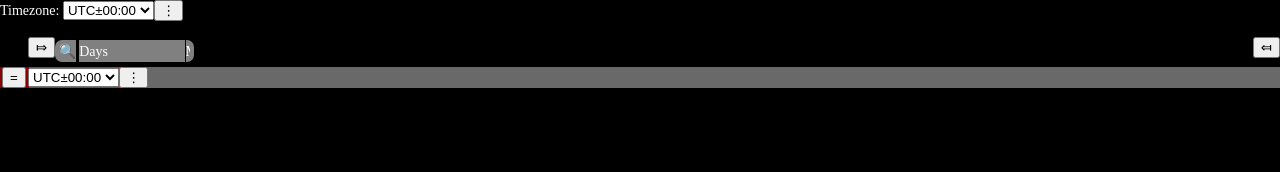
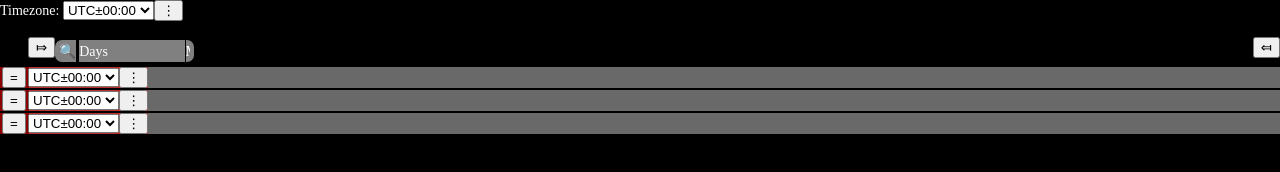
Before and after one commit to thanhntmany/project-management-tool, a website: page app/www/rows.html in a window 1280 px wide. Drawn offline with Linux system fonts and the light colour scheme.

Commit message:
container.sectionBuilders

```diff
--- a/app/www/rows.html
+++ b/app/www/rows.html
@@ -458,7 +458,6 @@
                             xOfTimestamp: function (timestamp) { return (timestamp - this.timeFrom) * this.uWidth / this.uTime },
                             timestampOfX: function (x) { return (x * this.uTime / this.uWidth) + this.from }
                         })
-
                     script.remove()
                 }
             </script>
@@ -539,20 +538,6 @@
                 </div>
                 <div class=" time-based-scroll-box" style="background-color: dimgrey;">
                     <div class="time-based-container" style="width: 2000px;">
-                        <script>
-                            {
-                                const script = document.currentScript,
-                                    view = document.getElementById("time-based-view"),
-                                    container = view.container = script.parentElement
-
-                                view.timeHandler.addEventListener("change", function (event) {
-                                    const width = event.detail.width;
-                                    if (width >= 0) container.style.setProperty("width", width + "px")
-                                })
-
-                                script.remove()
-                            }
-                        </script>
                         <div>
                             <div>
                                 <div>
@@ -583,21 +568,41 @@
                         </div>
                         <script>
                             {
+
                                 const script = document.currentScript,
-                                    container = script.parentElement,
-                                    sectionSample = script.previousElementSibling
+                                    view = document.getElementById("time-based-view"),
+                                    container = view.container = script.parentElement
 
+                                view.timeHandler.addEventListener("change", function (event) {
+                                    const width = event.detail.width;
+                                    if (width >= 0) container.style.setProperty("width", width + "px")
+                                })
+
+
+                                const sectionSample = script.previousElementSibling
+                                sectionSample.remove()
                                 function _addRow(row) { this.rowsElm.append(row || (row = container.createRow())); return row }
-                                container.createSection = function () {
+                                container.sectionBuilders = {}
+                                container.createSection = function (type) {
+                                    console.trace()
+                                    const builder = this.sectionBuilders[type]
+                                    if (!builder) {
                                         const elm = sectionSample.cloneNode(true)
                                         elm.rowsElm = elm.children[1]
                                         elm.addRow = _addRow
                                         return elm
                                     }
 
-                                container.addSection = function (section) { this.append(section || (section = this.createSection())); return section }
+                                    return builder()
+                                }
+                                container.addSection = function (section) {
+                                    if (typeof section === 'string' || section instanceof String) section = this.createSection(section)
+                                    if (!section) section = this.createSection()
 
-                                sectionSample.remove()
+                                    this.append(section)
+                                    return section
+                                }
+
                                 script.remove()
                             }
                         </script>
@@ -612,8 +617,6 @@
 
                     view.assign = function (dec) {
                         if (!dec) dec = {}
-                        console.log(dec);
-
                         wrapper.style.setProperty("padding-left", (dec.paddingLeft || 0) + "px")
                         wrapper.style.setProperty("padding-right", (dec.paddingRight || 0) + "px")
                         if (dec.timeHandler) view.timeHandler.assign(dec.timeHandler)
@@ -645,13 +648,23 @@
                     {
                         const script = document.currentScript,
                             view = document.getElementById("time-based-view"),
-                            row = view.container.addSection().addRow()
+                            container = view.container
+
+                        container.sectionBuilders.timeRuler = function () {
+                            const section = container.createSection(),
+                                row = section.addRow()
 
                             const timeZoneInputer = TimeZoneInputer.createElement()
                             row.leftSidebarElm.append(timeZoneInputer)
 
-                        console.log(row);
 
+
+                            return section
+                        }
+
+                        container.addSection("timeRuler")
+                        container.addSection("timeRuler")
+                        container.addSection("timeRuler")
                         script.remove()
                     }
                 </script>
```
Lines whose indentation alone changed are shown as unchanged.
